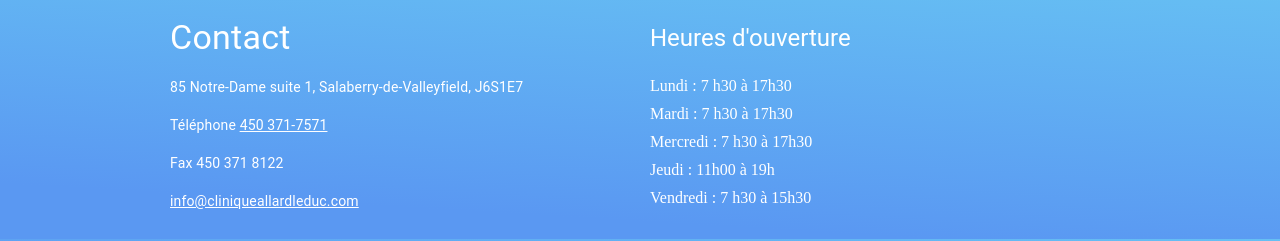
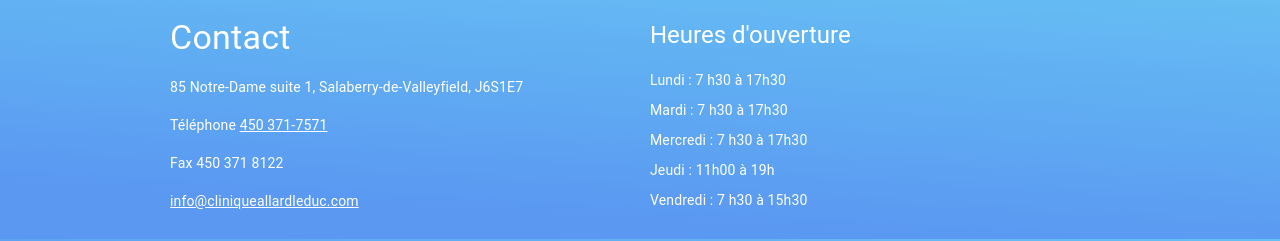
Before and after one commit to PascalOuimet/clinique-dentaire-allard-et-associes, a Gatsby site: page / in a window 1280 px wide. Shown: the part 2786-3027 px from the top of the page. Built offline with nearby package versions, Linux system fonts and the light colour scheme; Gatsby itself is replaced by a stand-in of ours.

Commit message:
open hours font fix

```diff
--- a/src/components/footer.tsx
+++ b/src/components/footer.tsx
@@ -55,13 +55,15 @@
             <Typography variant="h5">
               Heures d'ouverture
             </Typography>
-              <ul style={{margin:0, padding:0, listStyleType:"none"}}>
-                <li style={{marginBottom: "10px"}}>Lundi : 7 h30 à 17h30</li>
-                <li style={{marginBottom: "10px"}}>Mardi : 7 h30 à 17h30</li>
-                <li style={{marginBottom: "10px"}}>Mercredi : 7 h30 à 17h30 </li>
-                <li style={{marginBottom: "10px"}}>Jeudi : 11h00 à 19h</li>
+            <Typography variant="body2" color="inherit">
+              <ul style={{ margin: 0, padding: 0, listStyleType: "none" }}>
+                <li style={{ marginBottom: "10px" }}>Lundi : 7 h30 à 17h30</li>
+                <li style={{ marginBottom: "10px" }}>Mardi : 7 h30 à 17h30</li>
+                <li style={{ marginBottom: "10px" }}>Mercredi : 7 h30 à 17h30 </li>
+                <li style={{ marginBottom: "10px" }}>Jeudi : 11h00 à 19h</li>
                 <li>Vendredi : 7 h30 à 15h30</li>
               </ul>
+            </Typography>
           </Grid>
         </Grid>
       </Box>
```
Lines whose indentation alone changed are shown as unchanged.
